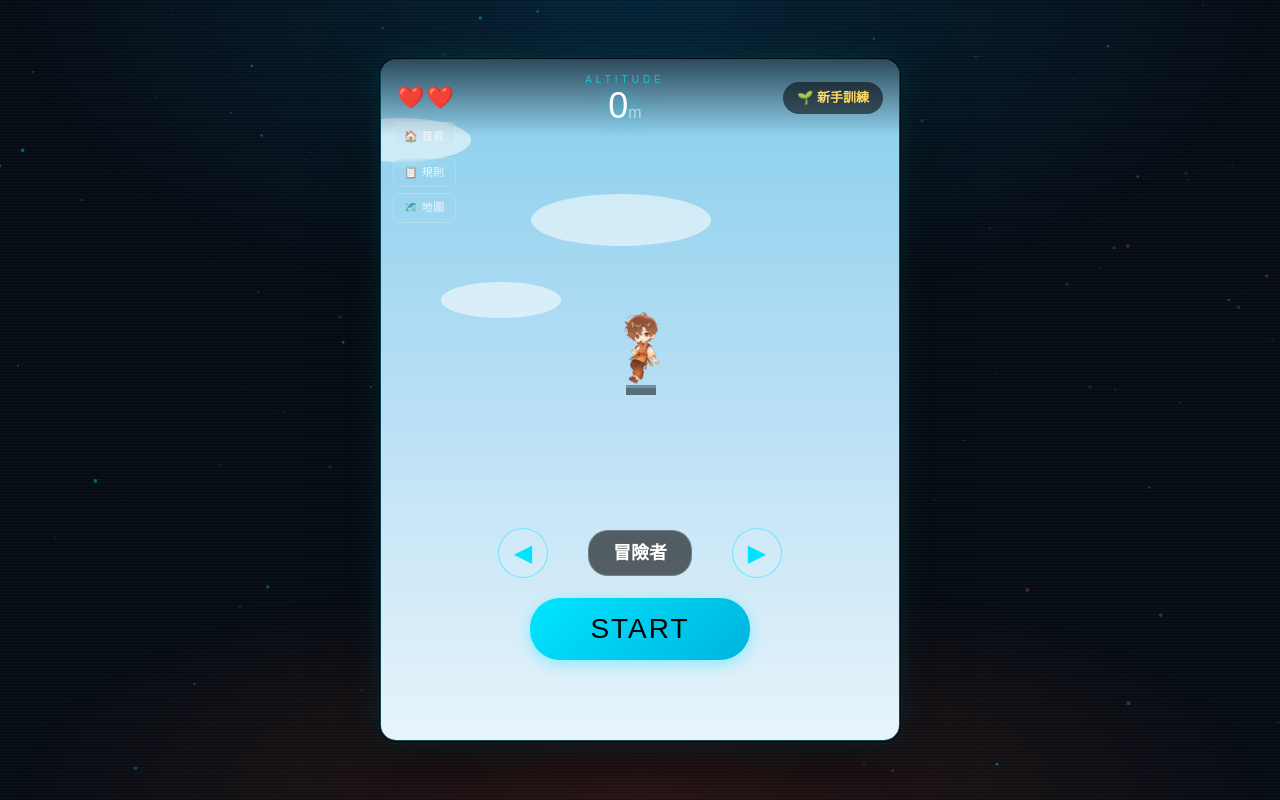
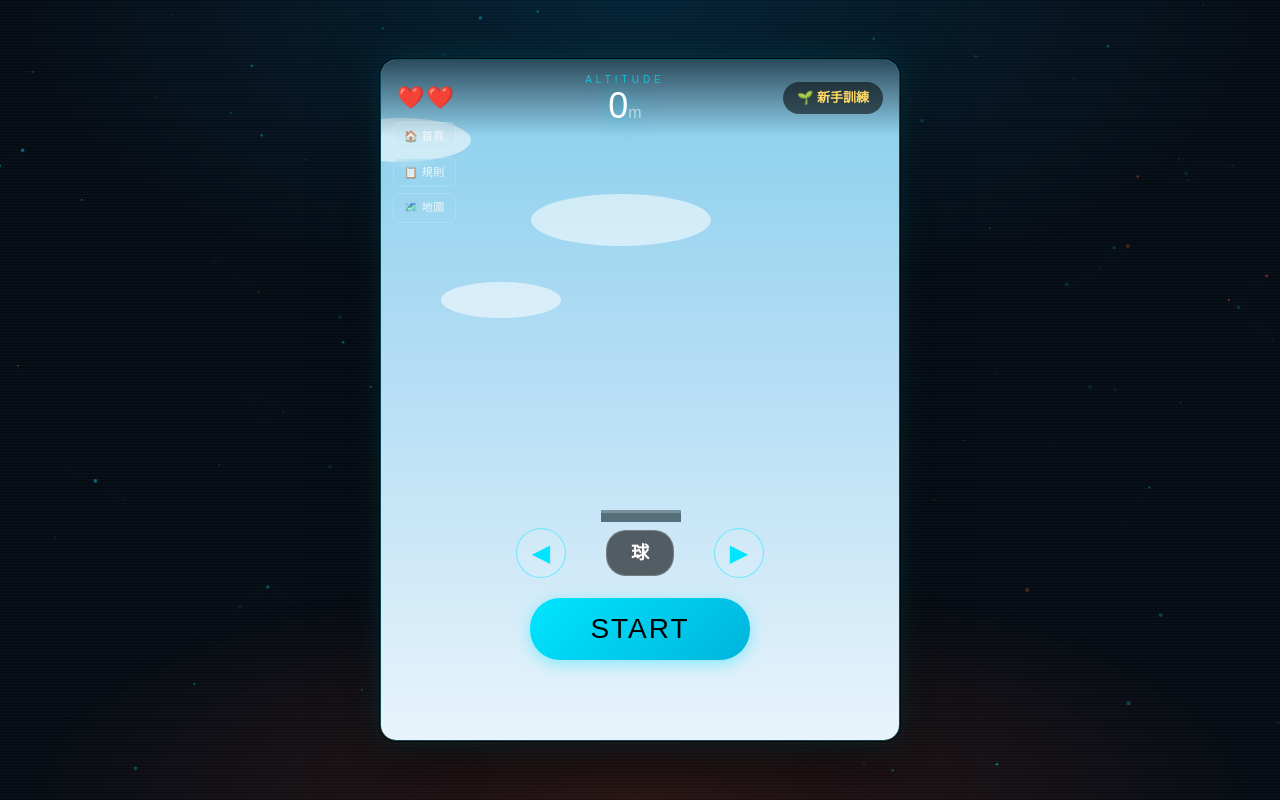
Before and after one commit to yichen-bear/extreme_weather, a Vue app in the folder frontend/: page /play in a window 1280 px wide. Built offline with nearby package versions, Linux system fonts and the light colour scheme.

Commit message:
character size and select complete

```diff
--- a/frontend/src/views/Game.vue
+++ b/frontend/src/views/Game.vue
@@ -109,12 +109,60 @@ const maxWaterHeight = CANVAS_HEIGHT * 0.4
 const gameStarted = ref(false)
 const selectedCharIndex = ref(0)
 const characters = [
-  { id: 1, name: '冒險者', icon: '🏃', img: '../assets/fall.png' },
-  { id: 2, name: '太空人', icon: '👨‍🚀', img: '../assets/astronaut.png' },
-  { id: 3, name: '小貓貓', icon: '🐱', img: '../assets/cat.png' },
-  { id: 4, name: '機器人', icon: '🤖', img: '../assets/bot.png' },
-  { id: 5, name: '忍者', icon: '🥷', img: '../assets/ninja.png' },
-  { id: 6, name: '探險家', icon: '🤠', img: '../assets/explorer.png' },
+  {
+    id: 1,
+    name: '球',
+    img: '../assets/fall.png',
+    playW: 50,
+    playH: 75,
+    lobbyW: 100,
+    lobbyH: 150,
+  },
+  {
+    id: 2,
+    name: '毆必',
+    img: '../assets/orbit.png',
+    playW: 50,
+    playH: 75,
+    lobbyW: 100,
+    lobbyH: 150,
+  },
+  {
+    id: 3,
+    name: '春天',
+    img: '../assets/spring.png',
+    playW: 50,
+    playH: 75,
+    lobbyW: 100,
+    lobbyH: 150,
+  },
+  {
+    id: 4,
+    name: '夏天',
+    img: '../assets/summer.png',
+    playW: 50,
+    playH: 75,
+    lobbyW: 100,
+    lobbyH: 150,
+  },
+  {
+    id: 5,
+    name: '秋天',
+    img: '../assets/fall.png',
+    playW: 50,
+    playH: 75,
+    lobbyW: 100,
+    lobbyH: 150,
+  },
+  {
+    id: 6,
+    name: '冬天',
+    img: '../assets/winter.png',
+    playW: 50,
+    playH: 75,
+    lobbyW: 100,
+    lobbyH: 150,
+  },
 ]
 
 const prevChar = () => {
@@ -128,12 +176,15 @@ const nextChar = () => {
 }
 
 const updatePlayerSkin = () => {
-  const char = characters[selectedCharIndex.value]
-  playerImage.src = new URL(char.img, import.meta.url).href
+  const char = characters[selectedCharIndex.value];
+  playerImage.src = new URL(char.img, import.meta.url).href;
 
-  // 確保切換角色時，如果是在大廳，畫面會即時更新
+  // 遊戲邏輯永遠使用「遊玩尺寸」
+  player.width = char.playW;
+  player.height = char.playH;
+
   if (!gameStarted.value) {
-    draw()
+    draw();
   }
 }
 
@@ -144,7 +195,7 @@ const startGame = () => {
 }
 
 const backToHome = () => {
-  if (animationId) cancelAnimationFrame(animationId) // 停止所有運動
+  if (animationId) cancelAnimationFrame(animationId)
 
   gameOver.value = false
   gameStarted.value = false
@@ -153,29 +204,29 @@ const backToHome = () => {
   waterHeight.value = 0
   activeWaterRise.value = false
 
-  // 1. 強制設定角色在大廳的展示位置 (y: 250 附近是中間)
-  player.x = 235 // 水平置中
-  player.y = 250 // 垂直置中
+  const char = characters[selectedCharIndex.value];
+  player.width = char.playW; // 這裡設為小尺寸，確保一開始遊戲就是對的
+  player.height = char.playH;
+
+  // 設定大廳平台
+  const STAGE_Y = 450;
+  platforms = [{
+    x: CANVAS_WIDTH / 2 - 40, // 平台可以稍微加寬一點配大角色
+    y: STAGE_Y,
+    width: 80,
+    height: 12,
+    isFloor: true,
+    isBurning: false,
+  }];
+
+  // 3. 讓角色站在平台正上方
+  player.x = CANVAS_WIDTH / 2 - player.width / 2
+  player.y = STAGE_Y - player.height // 腳底貼齊平台頂部
+
   player.vx = 0
   player.vy = 0
 
-  // 2. 設定腳下的小平台
-  platforms = [{
-    x: 245,
-    y: 325, // 放在角色腳下 (250 + 角色高度 75)
-    width: 30,
-    height: 10,
-    isFloor: true,
-    isBurning: false,
-  }]
-
-  // 3. 關鍵：手動呼叫一次 draw，讓 Canvas 渲染當前座標
-  // 由於圖片載入需要時間，加個 onload 確保第一次進來能看到角色
-  if (playerImage.complete) {
-    draw()
-  } else {
-    playerImage.onload = () => draw()
-  }
+  draw()
 }
 
 let player = {
@@ -792,14 +843,33 @@ const draw = () => {
     }
   })
 
-  // 玩家绘制
+  // 在 draw 函式中尋找繪製玩家的部分
+  const char = characters[selectedCharIndex.value]
+
   if (playerImage.complete && playerImage.naturalWidth > 0) {
-    ctx.drawImage(playerImage, player.x, player.y, player.width, player.height)
-  } else {
-    ctx.fillStyle = '#ff8a65'
-    ctx.beginPath()
-    ctx.arc(player.x + 15, player.y + 15, 14, 0, Math.PI * 2)
-    ctx.fill()
+    if (!gameStarted.value) {
+      // 【大廳展示狀態】使用 lobby 尺寸，並重新計算繪製位置使其置中
+      const displayW = char.lobbyW
+      const displayH = char.lobbyH
+      const STAGE_Y = 450 // 你調整後的舞台高度
+
+      ctx.drawImage(
+        playerImage,
+        CANVAS_WIDTH / 2 - displayW / 2, // 根據大尺寸置中
+        STAGE_Y - displayH, // 腳底踩在舞台上
+        displayW,
+        displayH,
+      )
+    } else {
+      // 【遊戲進行狀態】使用原始 player 尺寸 (playW/H)
+      ctx.drawImage(
+        playerImage,
+        player.x,
+        player.y,
+        player.width,
+        player.height
+      )
+    }
   }
 
   // 无敌闪烁
```
